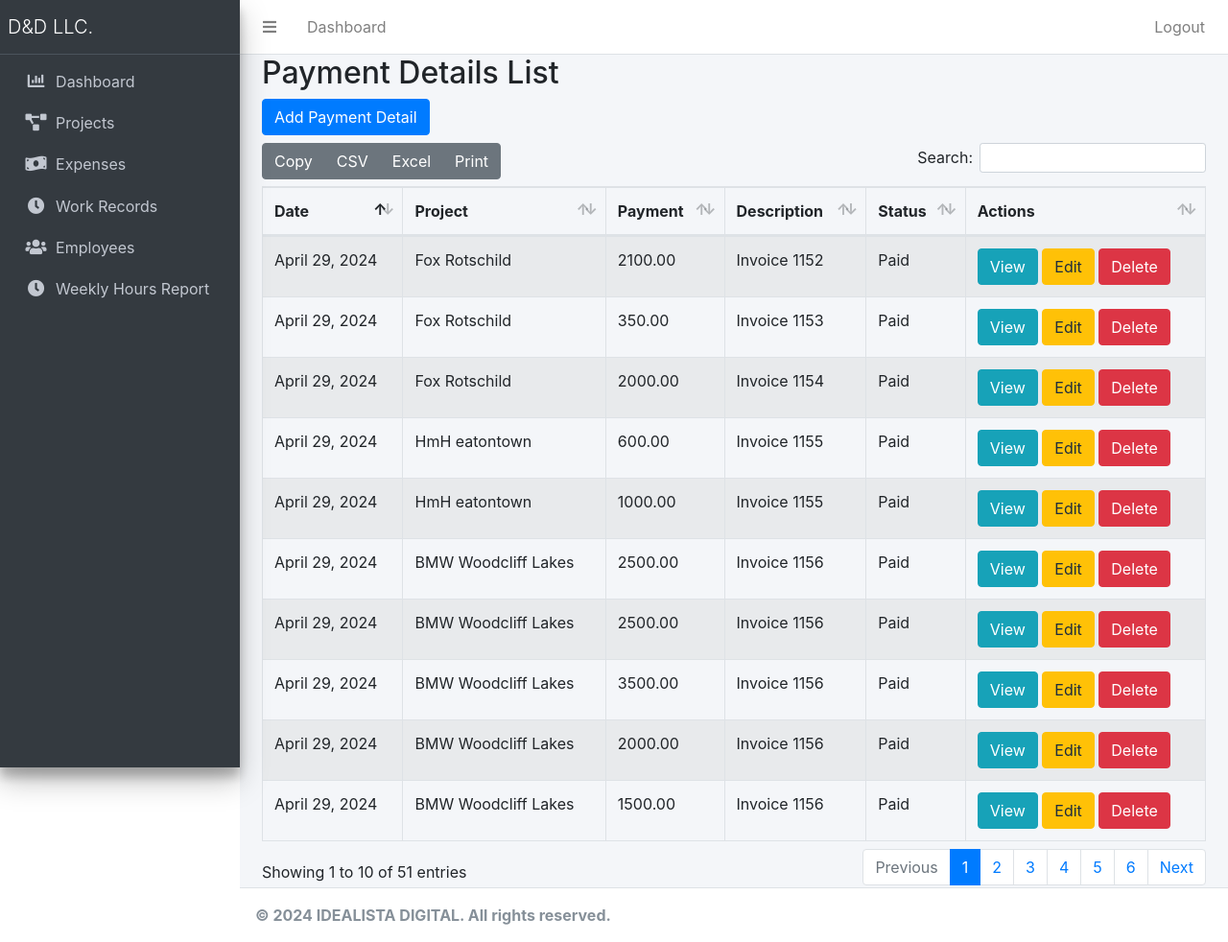
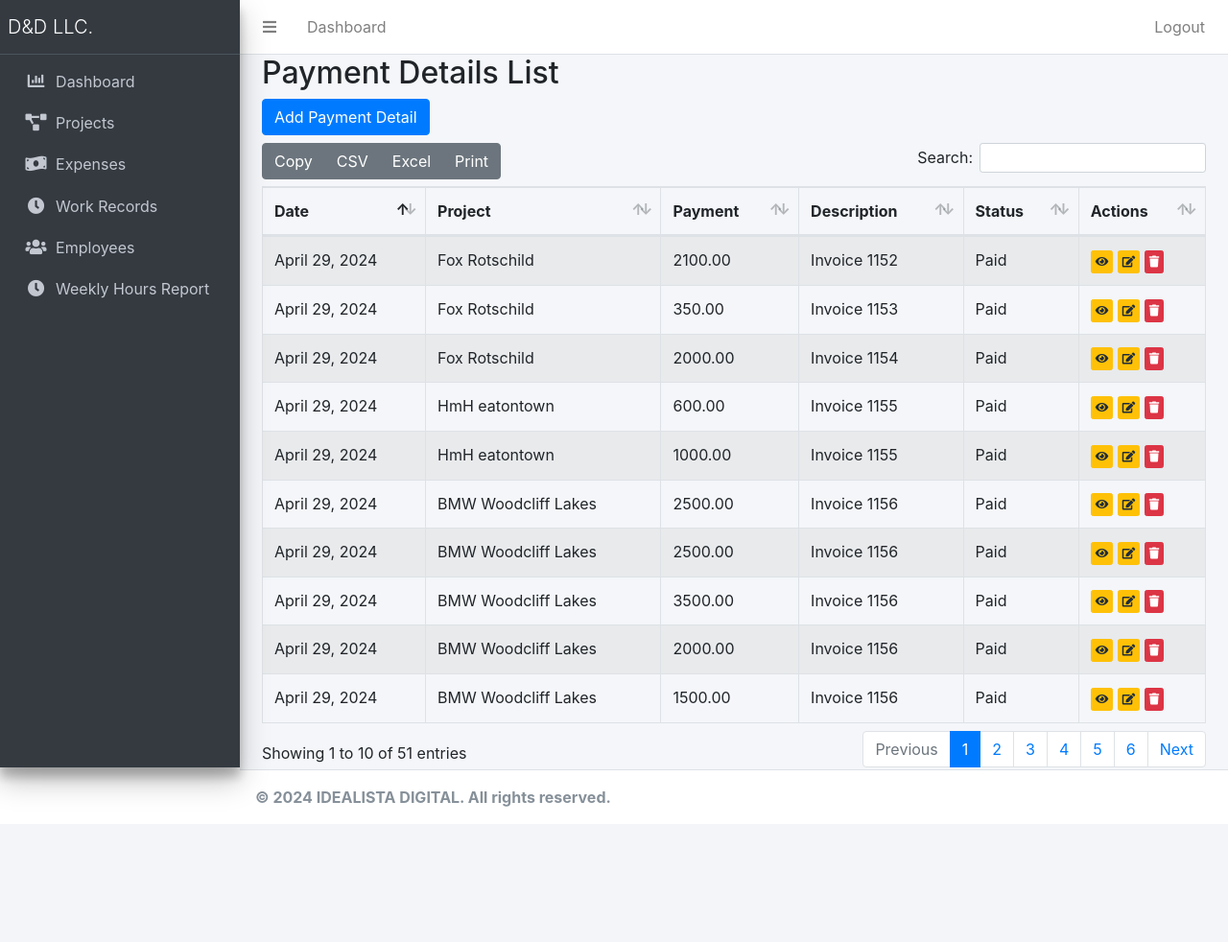
Before and after one commit to mauriciopp88/sisDD, a Django app: page /payment/ in a window 1280 px wide. Shown: the whole page at 96% size. After the commit the page ends 841 px from the top, so only its background shows below. Run offline with Django 4.2, Linux system fonts and the light colour scheme; a user stored in the database is signed in; data comes from the database, SQL or seed files in the repository; both versions use the stored data as it was after the commit; some libraries are stand-ins or nearby versions.

Commit message:
Permisos, login, correción de payment details, versión final para PRODUCCIÓN

```diff
--- a/templates/employee_list.html
+++ b/templates/employee_list.html
@@ -43,8 +43,8 @@
                             <td>{{ employee.hourly_rate }}</td>
                             <td>{{ employee.status }}</td>
                             <td>
-                                <a href="{% url 'employee_update' employee.pk %}" class="btn btn-sm btn-warning">Edit</a>
-                                <a href="{% url 'employee_delete' employee.pk %}" class="btn btn-sm btn-danger">Delete</a>
+                                <a href="{% url 'employee_update' employee.pk %}" class="btn btn-xs btn-warning"><i class="fas fa-edit"></i></a>
+                                <a href="{% url 'employee_delete' employee.pk %}" class="btn btn-xs btn-danger"><i class="fas fa-trash"></i></a>
                             </td>
                         </tr>
                         {% endfor %}
--- a/templates/expense_list.html
+++ b/templates/expense_list.html
@@ -37,8 +37,8 @@
                             <td>{{ expense.value }}</td>
                             <td>{{ expense.description }}</td>
                             <td>
-                                <a href="{% url 'expense_update' expense.pk %}" class="btn btn-sm btn-warning">Edit</a>
-                                <a href="{% url 'expense_delete' expense.pk %}" class="btn btn-sm btn-danger">Delete</a>
+                                <a href="{% url 'expense_update' expense.pk %}" class="btn btn-xs btn-warning"><i class="fas fa-edit"></i></a>
+                                <a href="{% url 'expense_delete' expense.pk %}" class="btn btn-xs btn-danger"><i class="fas fa-trash"></i></a>
                             </td>
                         </tr>
                         {% endfor %}
--- a/templates/paymentdetails_list.html
+++ b/templates/paymentdetails_list.html
@@ -23,9 +23,9 @@
                     <td>{{ detail.description }}</td>
                     <td>{{ detail.status }}</td>
                     <td>
-                        <a href="{% url 'paymentdetails_detail' detail.pk %}" class="btn btn-info">View</a>
-                        <a href="{% url 'paymentdetails_update' detail.pk %}" class="btn btn-warning">Edit</a>
-                        <a href="{% url 'paymentdetails_delete' detail.pk %}" class="btn btn-danger">Delete</a>
+                        <a href="{% url 'paymentdetails_detail' detail.pk %}" class="btn btn-xs btn-warning"><i class="fas fa-eye"></i></a>
+                        <a href="{% url 'paymentdetails_update' detail.pk %}" class="btn btn-xs btn-warning"><i class="fas fa-edit"></i></a>
+                        <a href="{% url 'paymentdetails_delete' detail.pk %}" class="btn btn-xs btn-danger"><i class="fas fa-trash"></i></a>
                     </td>
                 </tr>
             {% endfor %}
--- a/templates/project_list.html
+++ b/templates/project_list.html
@@ -41,8 +41,8 @@
                             <td>{{ project.end_date }}</td>
                             <td>{{ project.status }}</td>
                             <td>
-                                <a href="{% url 'project_update' project.pk %}" class="btn btn-sm btn-warning">Edit</a>
-                                <a href="{% url 'project_delete' project.pk %}" class="btn btn-sm btn-danger">Delete</a>
+                                <a href="{% url 'project_update' project.pk %}" class="btn btn-xs btn-warning"><i class="fas fa-edit"></i></a>
+                                <a href="{% url 'project_delete' project.pk %}" class="btn btn-xs btn-danger"><i class="fas fa-trash"></i></a>
                             </td>
                         </tr>
                         {% endfor %}
--- a/templates/totalamountdetails_list.html
+++ b/templates/totalamountdetails_list.html
@@ -20,8 +20,8 @@
                         <td>{{ detail.scheduled_value }}</td>
                         <td>
                             <a href="{% url 'totalamountdetails_detail' detail.pk %}" class="btn btn-info">View</a>
-                            <a href="{% url 'totalamountdetails_update' detail.pk %}" class="btn btn-warning">Edit</a>
-                            <a href="{% url 'totalamountdetails_delete' detail.pk %}" class="btn btn-danger">Delete</a>
+                            <a href="{% url 'totalamountdetails_update' detail.pk %}" class="btn btn-xs btn-warning"><i class="fas fa-edit"></i></a>
+                            <a href="{% url 'totalamountdetails_delete' detail.pk %}" class="btn btn-xs btn-danger"><i class="fas fa-trash"></i></a>
                         </td>
                     </tr>
                 {% endfor %}
```
Also changed, not shown: db.sqlite3.
